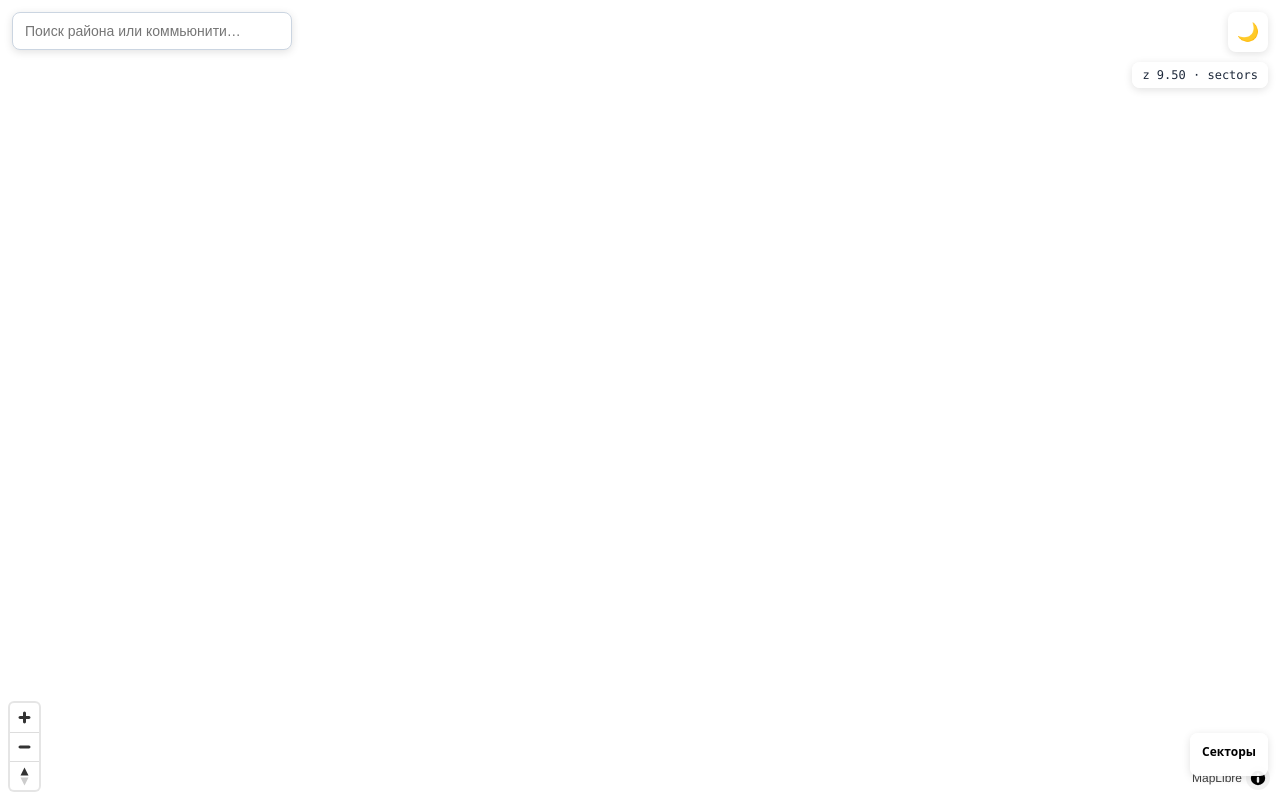
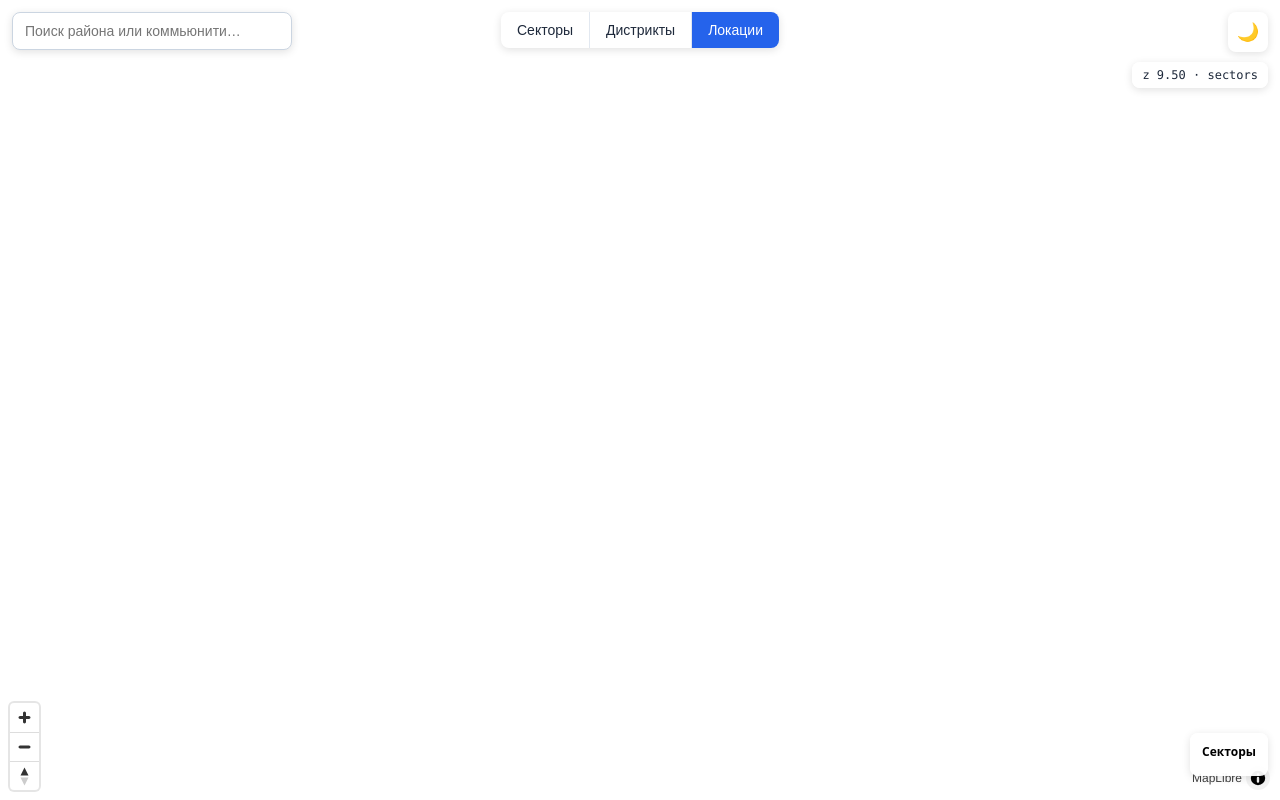
Before and after one commit to amelmgn/dubai_areas_map, a website with bundled scripts: page public/index.html in a window 1280 px wide. Built offline with nearby package versions, Linux system fonts and the light colour scheme; files whose address does not match are found by name.

Commit message:
feat: add level toggle segmented control markup and styles
Co-Authored-By: Claude Opus 4.8 <noreply@anthropic.com>

```diff
--- a/public/index.html
+++ b/public/index.html
@@ -9,6 +9,12 @@
 </head>
 <body>
   <div id="map"></div>
+
+  <div id="level-toggle" role="group" aria-label="Уровень детализации">
+    <button type="button" data-level="sectors">Секторы</button>
+    <button type="button" data-level="districts">Дистрикты</button>
+    <button type="button" data-level="communities" class="active">Локации</button>
+  </div>
 
   <div id="search-box">
     <input id="search-input" type="text" placeholder="Поиск района или коммьюнити…" autocomplete="off">
--- a/public/style.css
+++ b/public/style.css
@@ -51,3 +51,22 @@ body.dark #search-results li:hover { background: #334155; }
 body.dark #theme-toggle { background: #1e293b; color: #e2e8f0; }
 body.dark #legend { background: rgba(15,23,42,.92); color: #e2e8f0; }
 body.dark #zoom-indicator { background: rgba(15,23,42,.92); color: #e2e8f0; }
+
+#level-toggle {
+  position: absolute; top: 12px; left: 50%; transform: translateX(-50%); z-index: 2;
+  display: flex; background: #fff; border-radius: 8px; overflow: hidden;
+  box-shadow: 0 2px 8px rgba(0,0,0,.12);
+}
+#level-toggle button {
+  border: none; background: transparent; cursor: pointer;
+  padding: 10px 16px; font-size: 14px; color: #1e293b;
+  border-left: 1px solid #e2e8f0;
+}
+#level-toggle button:first-child { border-left: none; }
+#level-toggle button:hover { background: #f1f5f9; }
+#level-toggle button.active { background: #2563eb; color: #fff; }
+
+body.dark #level-toggle { background: #1e293b; }
+body.dark #level-toggle button { color: #e2e8f0; border-left-color: #334155; }
+body.dark #level-toggle button:hover { background: #334155; }
+body.dark #level-toggle button.active { background: #2563eb; color: #fff; }
```
